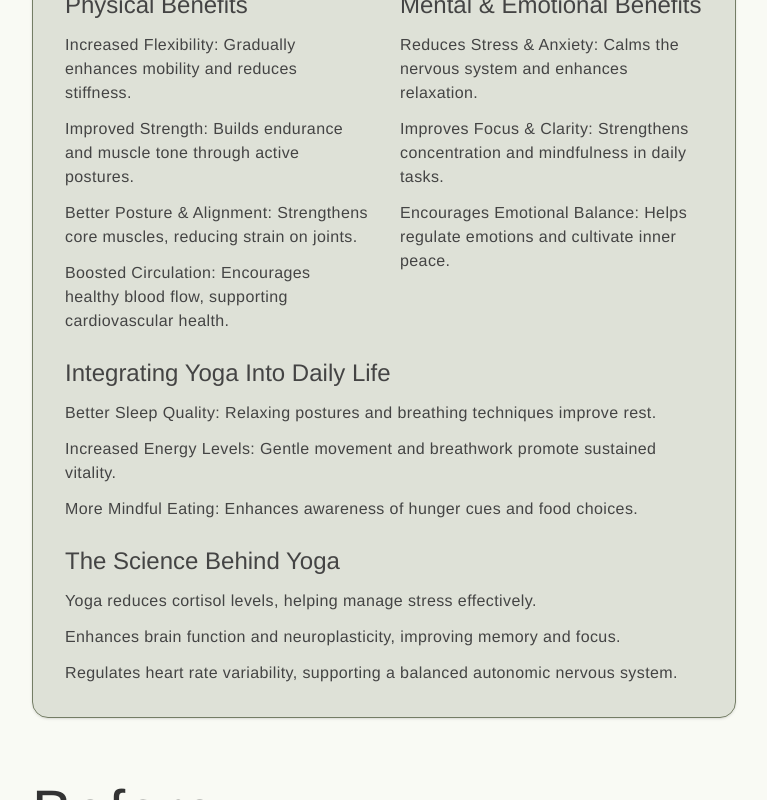
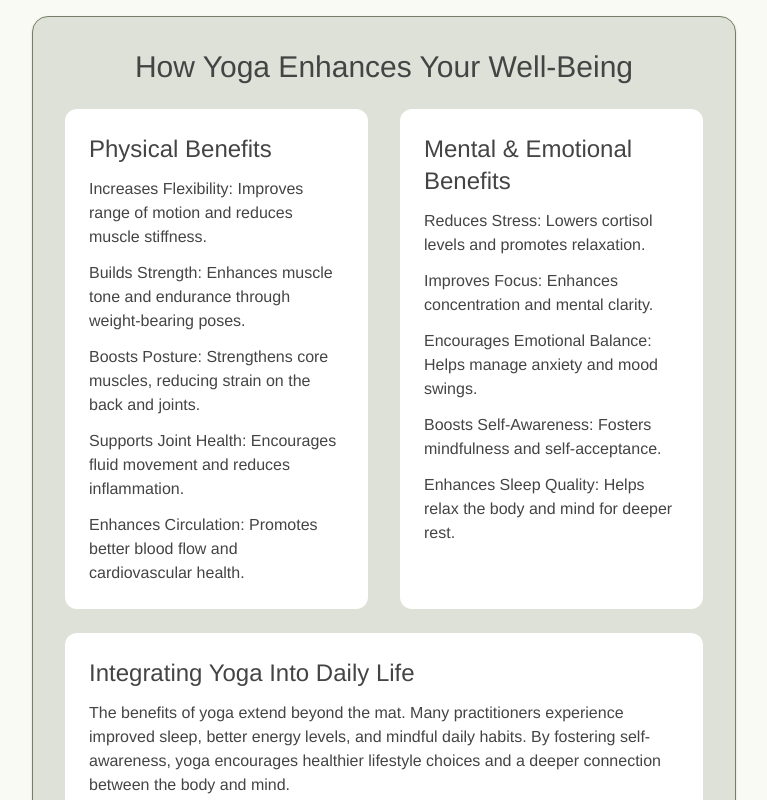
Before and after one commit to samanthacabrera/yoga-library, a React (Vite) app: page /what-is-yoga/beginners-guide in a window 1280 px wide. Shown: the part 3060-3860 px from the top of the page, without its empty margins (256-1023 px from the left). Built offline with nearby package versions, Linux system fonts and the light colour scheme.

Commit message:
update content on Guide

```diff
--- a/src/components/Guide.jsx
+++ b/src/components/Guide.jsx
@@ -78,11 +78,11 @@ const Guide = () => {
         </div>
 
         {/* Benefits of Yoga */}
-        <h3 className="text-2xl font-medium text-charcoal tracking-wide lg:text-6xl lg:col-span-1 lg:max-w-[350px]">
-            Benefits of Yoga
+        <h3 className="text-2xl font-medium text-charcoal tracking-wide lg:text-6xl lg:col-span-1 lg:max-w-[300px]">
+            Benefits of Consistent Yoga Practice
         </h3>
         <p className="lg:col-span-2">
-            Consistently practicing yoga leads to deep physical, mental, and emotional benefits. Whether you're looking to build strength, improve flexibility, or find mental clarity, yoga creates lasting positive changes in daily life.
+            Yoga offers a wealth of benefits beyond physical movement. It nurtures the body, mind, and spirit, fostering balance and well-being. Whether you're practicing for flexibility, strength, or inner peace, yoga enhances daily life in profound ways.
         </p>
 
         <div className="bg-moss bg-opacity-20 border border-moss rounded-2xl shadow p-4 sm:p-8 space-y-6 lg:col-span-2">
@@ -90,47 +90,39 @@ const Guide = () => {
 
             <div className="grid lg:grid-cols-2 gap-8">
                 {/* Physical Benefits */}
-                <div>
+                <div className="bg-white p-6 rounded-xl">
                     <h3 className="text-xl sm:text-2xl mb-3">Physical Benefits</h3>
-                    <ul className="list-inside space-y-3 tracking-wide text-sm sm:text-base">
-                        <li><strong>Increased Flexibility:</strong> Gradually enhances mobility and reduces stiffness.</li>
-                        <li><strong>Improved Strength:</strong> Builds endurance and muscle tone through active postures.</li>
-                        <li><strong>Better Posture & Alignment:</strong> Strengthens core muscles, reducing strain on joints.</li>
-                        <li><strong>Boosted Circulation:</strong> Encourages healthy blood flow, supporting cardiovascular health.</li>
+                    <ul className="space-y-3 text-sm sm:text-base">
+                        <li><strong>Increases Flexibility:</strong> Improves range of motion and reduces muscle stiffness.</li>
+                        <li><strong>Builds Strength:</strong> Enhances muscle tone and endurance through weight-bearing poses.</li>
+                        <li><strong>Boosts Posture:</strong> Strengthens core muscles, reducing strain on the back and joints.</li>
+                        <li><strong>Supports Joint Health:</strong> Encourages fluid movement and reduces inflammation.</li>
+                        <li><strong>Enhances Circulation:</strong> Promotes better blood flow and cardiovascular health.</li>
                     </ul>
                 </div>
 
                 {/* Mental & Emotional Benefits */}
-                <div>
+                <div className="bg-white p-6 rounded-xl">
                     <h3 className="text-xl sm:text-2xl mb-3">Mental & Emotional Benefits</h3>
-                    <ul className="list-inside space-y-3 tracking-wide text-sm sm:text-base">
-                        <li><strong>Reduces Stress & Anxiety:</strong> Calms the nervous system and enhances relaxation.</li>
-                        <li><strong>Improves Focus & Clarity:</strong> Strengthens concentration and mindfulness in daily tasks.</li>
-                        <li><strong>Encourages Emotional Balance:</strong> Helps regulate emotions and cultivate inner peace.</li>
+                    <ul className="space-y-3 text-sm sm:text-base">
+                        <li><strong>Reduces Stress:</strong> Lowers cortisol levels and promotes relaxation.</li>
+                        <li><strong>Improves Focus:</strong> Enhances concentration and mental clarity.</li>
+                        <li><strong>Encourages Emotional Balance:</strong> Helps manage anxiety and mood swings.</li>
+                        <li><strong>Boosts Self-Awareness:</strong> Fosters mindfulness and self-acceptance.</li>
+                        <li><strong>Enhances Sleep Quality:</strong> Helps relax the body and mind for deeper rest.</li>
                     </ul>
                 </div>
             </div>
 
             {/* Daily Life Benefits */}
-            <div>
-                <h3 className="text-xl sm:text-2xl mb-3">Integrating Yoga Into Daily Life</h3>
-                <ul className="list-inside space-y-3 tracking-wide text-sm sm:text-base">
-                    <li><strong>Better Sleep Quality:</strong> Relaxing postures and breathing techniques improve rest.</li>
-                    <li><strong>Increased Energy Levels:</strong> Gentle movement and breathwork promote sustained vitality.</li>
-                    <li><strong>More Mindful Eating:</strong> Enhances awareness of hunger cues and food choices.</li>
-                </ul>
-            </div>
-
-            {/* Science Behind Yoga */}
-            <div>
-                <h3 className="text-xl sm:text-2xl mb-3">The Science Behind Yoga</h3>
-                <ul className="list-inside space-y-3 tracking-wide text-sm sm:text-base">
-                    <li>Yoga reduces cortisol levels, helping manage stress effectively.</li>
-                    <li>Enhances brain function and neuroplasticity, improving memory and focus.</li>
-                    <li>Regulates heart rate variability, supporting a balanced autonomic nervous system.</li>
-                </ul>
+            <div className="bg-white p-6 rounded-xl">
+                <h3 className="text-xl sm:text-2xl mb-3"> Integrating Yoga Into Daily Life</h3>
+                <p className="text-sm sm:text-base">
+                    The benefits of yoga extend beyond the mat. Many practitioners experience <strong>improved sleep</strong>, <strong>better energy levels</strong>, and <strong>mindful daily habits</strong>. By fostering self-awareness, yoga encourages healthier lifestyle choices and a deeper connection between the body and mind.
+                </p>
             </div>
         </div>
+
 
 
         <h3 className="text-2xl font-medium text-charcoal tracking-wide lg:text-6xl lg:col-span-1 lg:max-w-[350px]">Before Starting Your Flow</h3>
```
